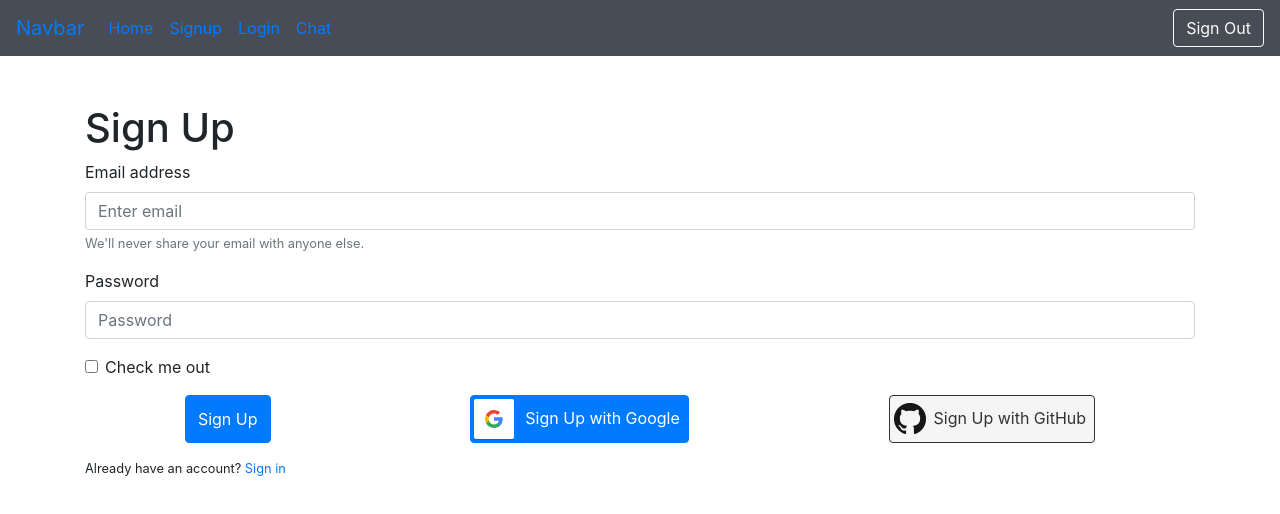
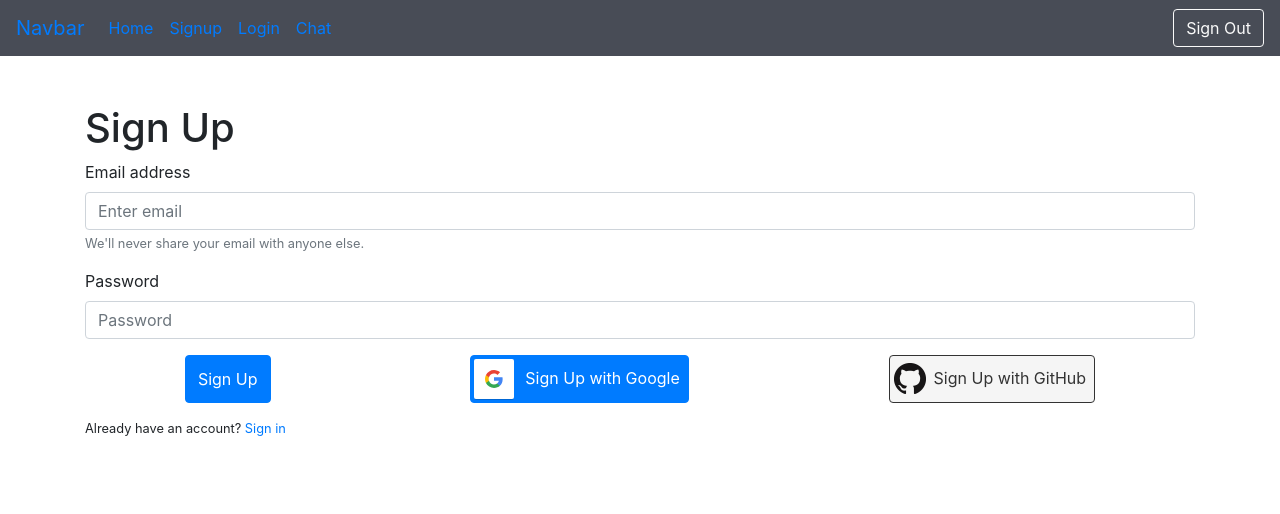
Before and after one commit to plooney81/pair, a React (Create React App) app: page /signup in a window 1280 px wide. Shown: the top 514 px of the page. Built offline with nearby package versions, Linux system fonts and the light colour scheme.

Commit message:
added profile page

```diff
--- a/src/components/SideBar.js
+++ b/src/components/SideBar.js
@@ -32,7 +32,7 @@ export default function SideBar() {
             if(snapshot.exists()){
                 createNewGroup(n+1)
             }else{
-                //TODO create the new group with criteria: createdAt: , createdBy, id, name, and finally members;
+                //! create the new group with criteria: createdAt: , createdBy, id, name, and finally members;
                 groupsDbRef.child(`group${n}`).set({
                     createdAt: Date.now(),
                     createdBy: user.user.uid,
@@ -46,7 +46,7 @@ export default function SideBar() {
                         dispatch(writeError('Successful'))
                     }
                 })
-                //TODO add the group to the person who created it list
+                //! add the group to the person who created it list
                 const usersGroupDbRef = db.ref(`users/${user.user.uid}/groups`);
                 usersGroupDbRef.child(`group${n}`).set({groupKey: `group${n}`})
             }
--- a/src/pages/SignUp.js
+++ b/src/pages/SignUp.js
@@ -98,9 +98,6 @@ export default function SignUp() {
                         {error}
                     </Form.Text>
                 )}
-                <Form.Group controlId="formBasicCheckbox">
-                    <Form.Check type="checkbox" label="Check me out" />
-                </Form.Group>
                 <div className="d-flex justify-content-around">
                     <Button variant="primary" type="submit">
                         Sign Up
```
Also changed, not shown: src/pages/Profile.js (added, +9 -0 lines).
